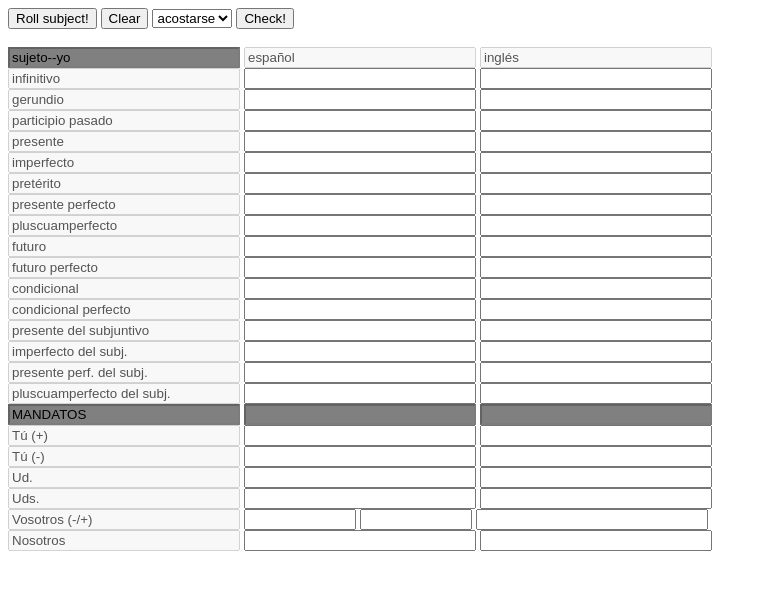
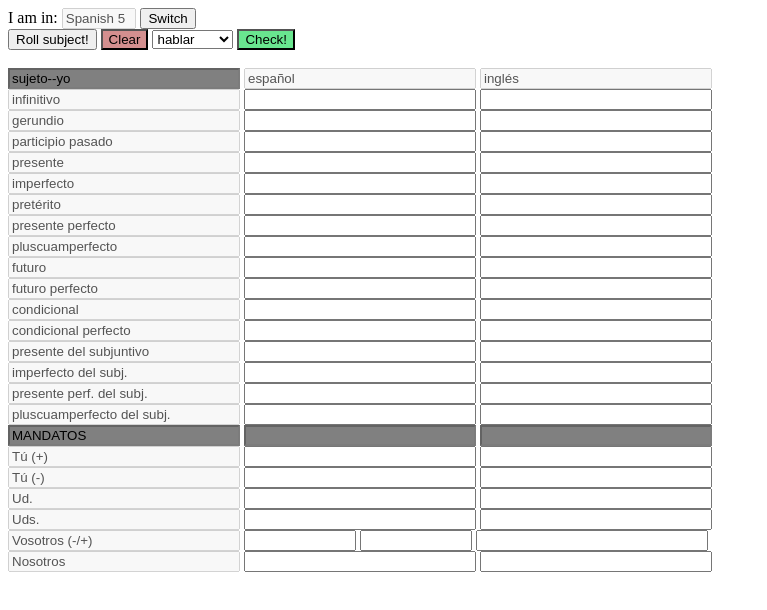
Before and after one commit to jtsag/tabladeverbos, a plain HTML site: page index.html in a window 1280 px wide. Shown: the whole page, without its empty margins (0-767 px from the left). Drawn offline with Linux system fonts and the light colour scheme.

Commit message:
Update index.html

```diff
--- a/index.html
+++ b/index.html
@@ -5,42 +5,47 @@
         <link rel="stylesheet" href="VC_style.css">
         <meta name="viewport" content="width=device-width, initial-scale=1">
         <script src="VC_brains.js"></script>
-        <!-- <script src="levels.json"></script> -->
-        <title>Tabla de Verbos (Sp 6)!</title>
+        <title>Verb Chart!</title>
     </head>
 
     <body>
         <div class="header">
+            <label>I am in: </label>
+            <input type="text" id="level" name="level" disabled="true" value="Spanish 5" style="width: 9ch;">
+            <input type="button" value="Switch" onClick="switchLevel()" id="switch"><br>
             <input type="button" value="Roll subject!" onClick="changeSubject()">
-            <input type="button" value="Clear" onclick="clearScreen()">
+            <input type="button" value="Clear" onclick="clearScreen()" id="Clear">
             <select id="verbSelector" name="verbSelector" onchange="clearScreen()">
-                <option value="acostarse">acostarse</option>
-                <option value="adquirir">adquirir</option>
-                <option value="atraer">atraer</option>
-                <option value="conseguir">conseguir</option>
-                <option value="construir">construir</option>
-                <option value="despedir">despedir</option>
-                <option value="divertirse">divertirse</option>
-                <option value="escoger">escoger</option>
-                <option value="forzar">forzar</option>
-                <option value="freír">freír</option>
-                <option value="elegir">elegir</option>
-                <option value="medir">medir</option>
-                <option value="morir">morir</option>
-                <option value="ofrecer">ofrecer</option>
-                <option value="portarse">portarse</option>
-                <option value="producir">producir</option>
-                <option value="referir">referir</option>
-                <option value="reñir">reñir</option>
-                <option value="sentarse">sentarse</option>
-                <option value="sonreír">sonreír</option>
-                <option value="sentirse">sentirse</option>
-                <option value="sugerir">sugerir</option>
-                <option value="torcer">torcer</option>
-                <option value="vestirse">vestirse</option>
-                <option value="ahogarse">ahogarse</option>
+                <option value="hablar">hablar</option>
+                <option value="comer">comer</option>
+                <option value="vivir">vivir</option>
+                <option value="comenzar">comenzar</option>
+                <option value="contar">contar</option>
+                <option value="pensar">pensar</option>
+                <option value="volver">volver</option>
+                <option value="entender">entender</option>
+                <option value="dormir">dormir</option>
+                <option value="pedir">pedir</option>
+                <option value="huir">huir</option>
+                <option value="mentir">mentir</option>
+                <option value="creer">creer</option>
+                <option value="seguir">seguir</option>
+                <option value="andar">andar</option>
+                <option value="conducir">conducir</option>
+                <option value="reír">reír</option>
+                <option value="caber">caber</option>
+                <option value="dar">dar</option>
+                <option value="caer">caer</option>
+                <option value="saber">saber</option>
+                <option value="poner">poner</option>
+                <option value="hacer">hacer</option>
+                <option value="ir">ir</option>
+                <option value="estar">estar</option>
+                <option value="tener">tener</option>
+                <option value="querer">querer</option>
+                <option value="valer">valer</option>
             </select>
-            <input type="button" value="Check!" onclick="checkChart()">
+            <input type="button" value="Check!" onclick="checkChart()" id="Check">
         </div> <br>
         <div class="chart">
             <input type="text" id="sujeto" name="sujeto" disabled="true" value="sujeto-- ">
```
